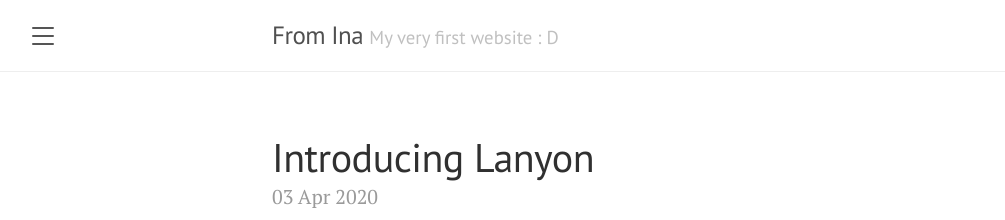
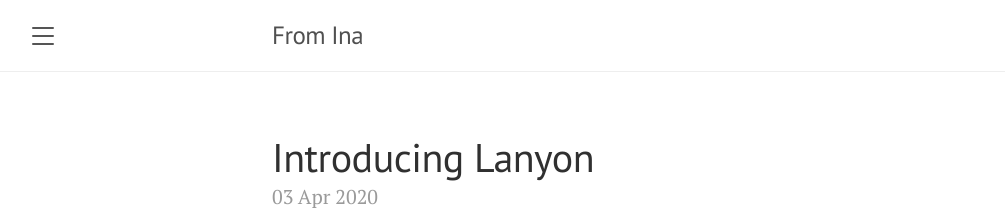
Before and after one commit to I7T5/i7t5.github.io-v1, a Jekyll site: the page built from index.html, in a window 1280 px wide and 900 px high. Shown: the top 220 px of the window, without its empty margins (8-1013 px from the left). Built offline with Jekyll 4.4.1, drawn with Linux system fonts in a browser that asks for light colours; the list of posts is cut into pages by our own code.

Commit message:
Deleted pagenation or sth in index.html and changed repo name to i7t5.github.io

```diff
--- a/_config.yml
+++ b/_config.yml
@@ -1,9 +1,9 @@
 # Setup
 title:               From Ina
-tagline:             'My very first website : D'
-description:         'Hello, world! '
+tagline:             ''
+description:         'Hello, world! \n Welcome to my very first website : D'
 url:                 http://i7t5.github.io
-baseurl:             '/me'
+baseurl:             ''
 paginate:            5
 permalink:           pretty
 
--- a/index.html
+++ b/index.html
@@ -18,20 +18,3 @@
   </div>
   {% endfor %}
 </div>
-
-<div class="pagination">
-  {% if paginator.next_page %}
-    <a class="pagination-item older" href="{{ paginator.next_page_path | absolute_url }}">Older</a>
-  {% else %}
-    <span class="pagination-item older">Older</span>
-  {% endif %}
-  {% if paginator.previous_page %}
-    {% if paginator.page == 2 %}
-      <a class="pagination-item newer" href="{{ '/' | absolute_url }}">Newer</a>
-    {% else %}
-      <a class="pagination-item newer" href="{{ paginator.previous_page_path | absolute_url }}">Newer</a>
-    {% endif %}
-  {% else %}
-    <span class="pagination-item newer">Newer</span>
-  {% endif %}
-</div>
```
